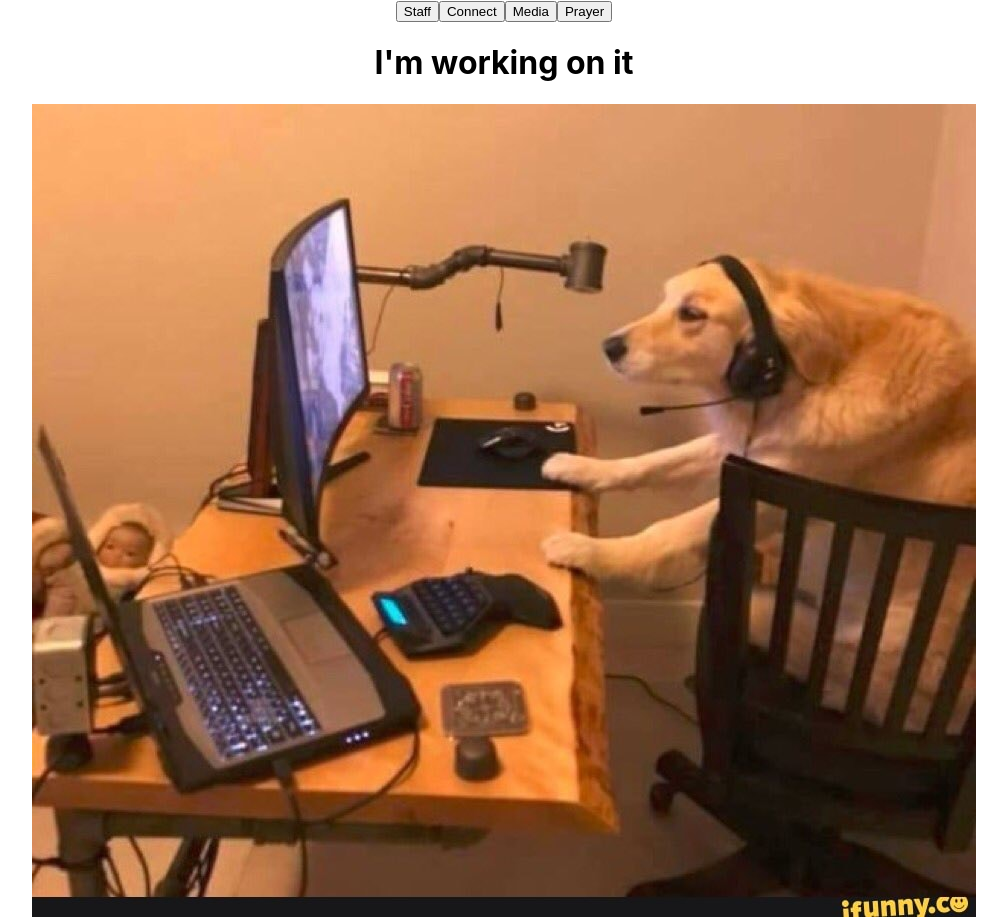
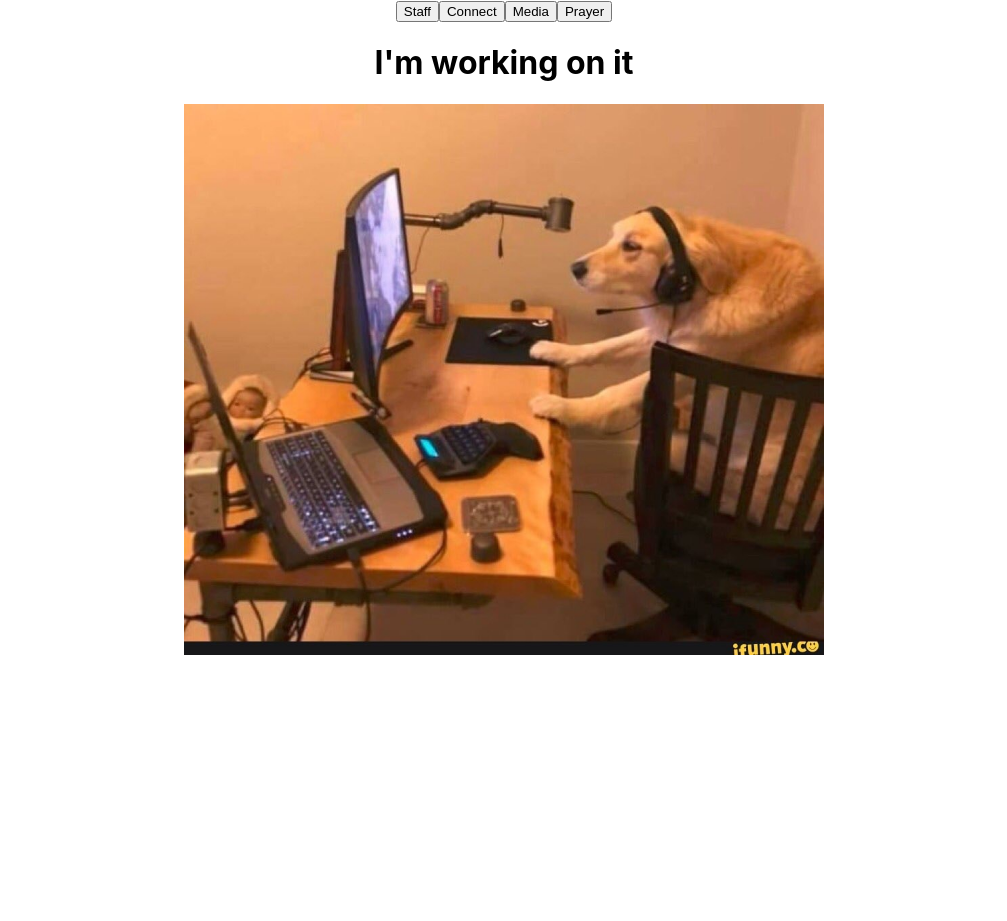
Before and after one commit to RainbowFloyd/manoah_church, a React (Create React App) app: page / in a window 1280 px wide. Shown: the whole page, without its empty margins (136-1143 px from the left). After the commit the page ends 800 px from the top, so only its background shows below. Built offline with nearby package versions, Linux system fonts and the light colour scheme.

Commit message:
Added temperary inline style

```diff
--- a/src/components/Wip/Wip.js
+++ b/src/components/Wip/Wip.js
@@ -2,10 +2,19 @@ import React from 'react';
 import logo from '../../media/dog_on_pc.jpg'
 
 const Wip = () => {
+
+	const imageStyle = {
+		maxWidth: '50%',
+		height: 'auto',
+		display: 'block',
+  	marginLeft: 'auto',
+  	marginRight: 'auto'
+	}
+
 	return (
 		<div>
 			<h1>I'm working on it</h1>
-			<img alt={'dog_on_pc.jpg'} src={logo} />
+			<img style={imageStyle} alt={'dog_on_pc.jpg'} src={logo} />
 		</div>
 		)
 }
```
